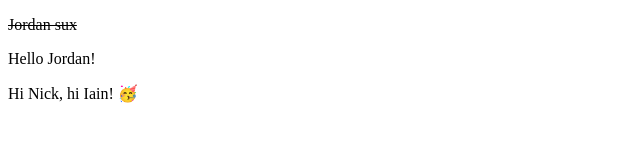
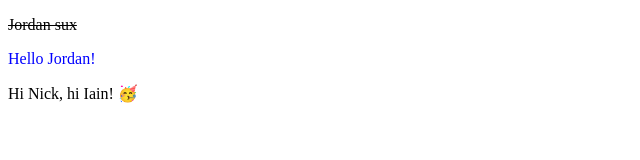
Before and after one commit to nickzou/jordan-learning-git, a website: page index.html in a window 1280 px wide. Shown: the full height of the page, 0-640 px from the left. Drawn offline with Linux system fonts and the light colour scheme.

Commit message:
typo fix

```diff
--- a/index.html
+++ b/index.html
@@ -7,7 +7,7 @@
 </head>
 <body>
     <p><s>Jordan sux</s></p>
-    <p><span style="color:bluee;">Hello Jordan!</span></p>
+    <p><span style="color:blue;">Hello Jordan!</span></p>
     <p>Hi Nick, hi Iain! 🥳</p>
 </body>
 </html>
```
